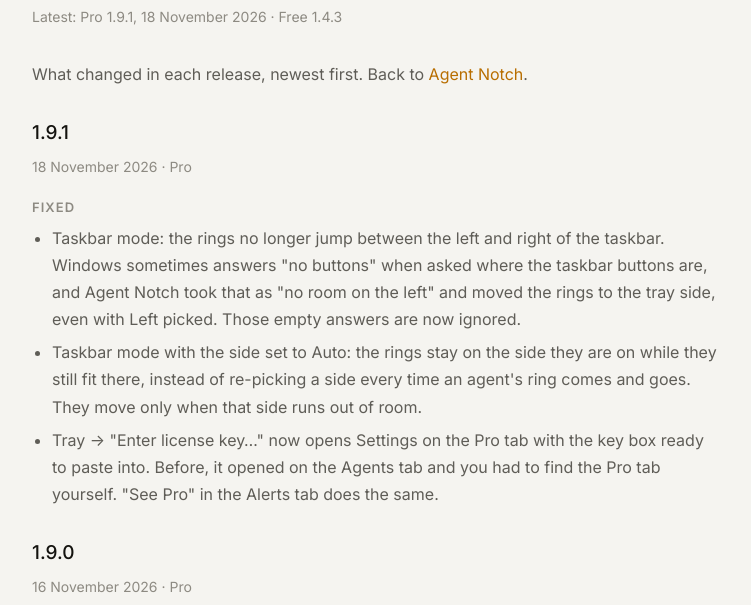
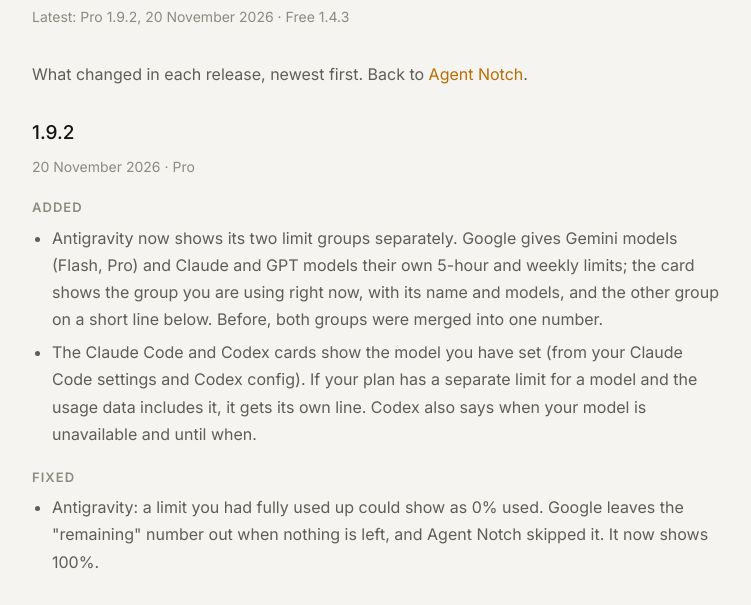
Before and after one commit to adityarya24/yuvaanlabs, a plain HTML site: page agent-notch/changelog/index.html in a window 1280 px wide. Shown: the part 159-764 px from the top of the page, without its empty margins (264-1015 px from the left). Drawn offline with Linux system fonts and the light colour scheme.

Commit message:
Agent Notch Pro 1.9.2: new installer hash and version, changelog
Co-Authored-By: Claude Opus 5.5 <noreply@anthropic.com>

```diff
--- a/agent-notch/changelog/index.html
+++ b/agent-notch/changelog/index.html
@@ -159,9 +159,20 @@
     </nav>
     <main>
       <h1>Changelog</h1>
-      <p class="updated">Latest: Pro 1.9.1, 18 November 2026 · Free 1.4.3</p>
+      <p class="updated">Latest: Pro 1.9.2, 20 November 2026 · Free 1.4.3</p>
       <p>What changed in each release, newest first. Back to <a href="../">Agent Notch</a>.</p>
       <!-- CHANGELOG-START -->
+      <h2>1.9.2</h2>
+      <p class="updated">20 November 2026 · Pro</p>
+      <h3>Added</h3>
+      <ul>
+        <li>Antigravity now shows its two limit groups separately. Google gives Gemini models (Flash, Pro) and Claude and GPT models their own 5-hour and weekly limits; the card shows the group you are using right now, with its name and models, and the other group on a short line below. Before, both groups were merged into one number.</li>
+        <li>The Claude Code and Codex cards show the model you have set (from your Claude Code settings and Codex config). If your plan has a separate limit for a model and the usage data includes it, it gets its own line. Codex also says when your model is unavailable and until when.</li>
+      </ul>
+      <h3>Fixed</h3>
+      <ul>
+        <li>Antigravity: a limit you had fully used up could show as 0% used. Google leaves the "remaining" number out when nothing is left, and Agent Notch skipped it. It now shows 100%.</li>
+      </ul>
       <h2>1.9.1</h2>
       <p class="updated">18 November 2026 · Pro</p>
       <h3>Fixed</h3>
```
Also changed, not shown: agent-notch/download/index.html (+1 -1 lines), agent-notch/index.html (+4 -4 lines), 1 other file.
